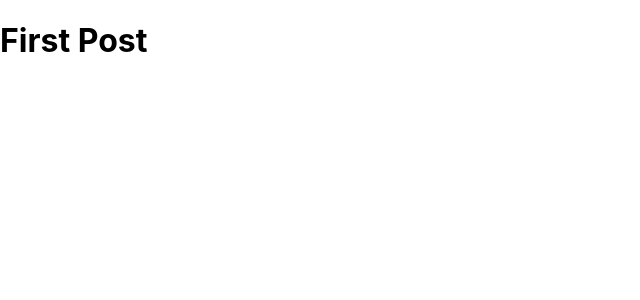
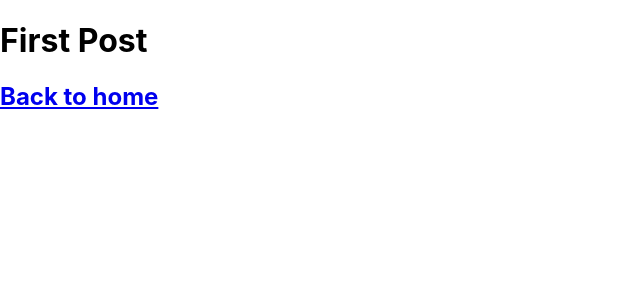
Before and after one commit to takubii/nextjs-blog-tutorial, a Next.js app: page /posts/first-post in a window 1280 px wide. Shown: the top 300 px of the page, without its empty margins (0-640 px from the left). Built offline with nearby package versions, Linux system fonts and the light colour scheme.

Commit message:
[add]homeページとfirst-postページ間のリンクを追加

```diff
--- a/src/app/page.tsx
+++ b/src/app/page.tsx
@@ -1,3 +1,4 @@
+import Link from 'next/link';
 import Image from 'next/image';
 import styles from '../styles/page.module.css';
 
@@ -6,7 +7,7 @@
     <div className={styles.container}>
       <main>
         <h1 className={styles.title}>
-          Welcome to <a href='https://nextjs.org'>Next.js!</a>
+          Read <Link href='/posts/first-post'>this page!</Link>
         </h1>
 
         <p className={styles.description}>
--- a/src/app/posts/first-post/page.tsx
+++ b/src/app/posts/first-post/page.tsx
@@ -1,3 +1,12 @@
+import Link from 'next/link';
+
 export default async function Page() {
-  return <h1>First Post</h1>;
+  return (
+    <>
+      <h1>First Post</h1>
+      <h2>
+        <Link href='/'>Back to home</Link>
+      </h2>
+    </>
+  );
 }
```
